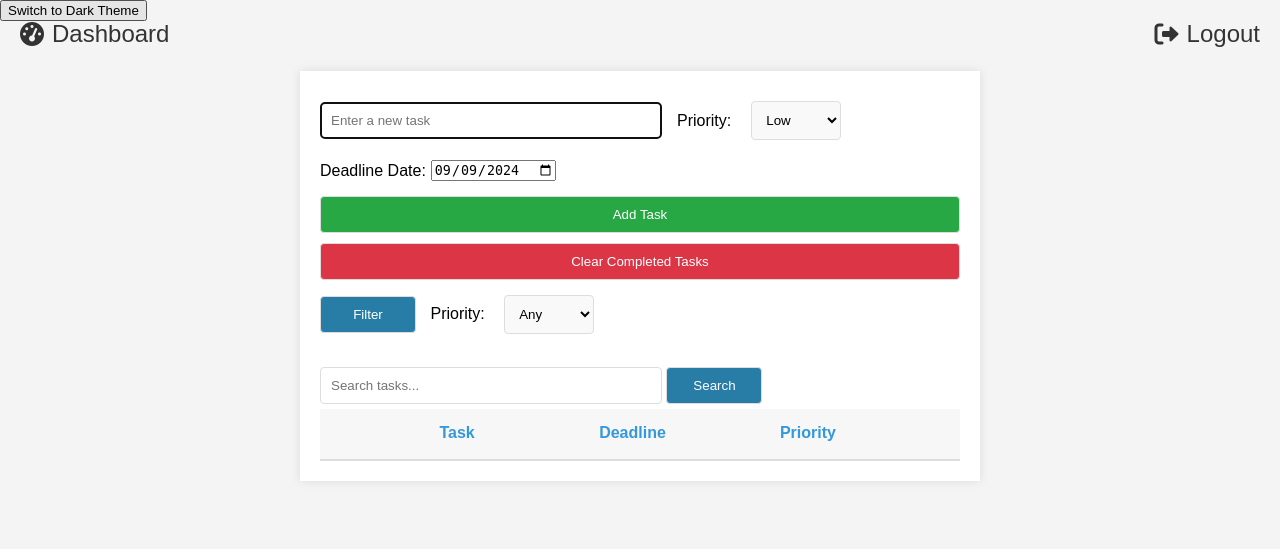
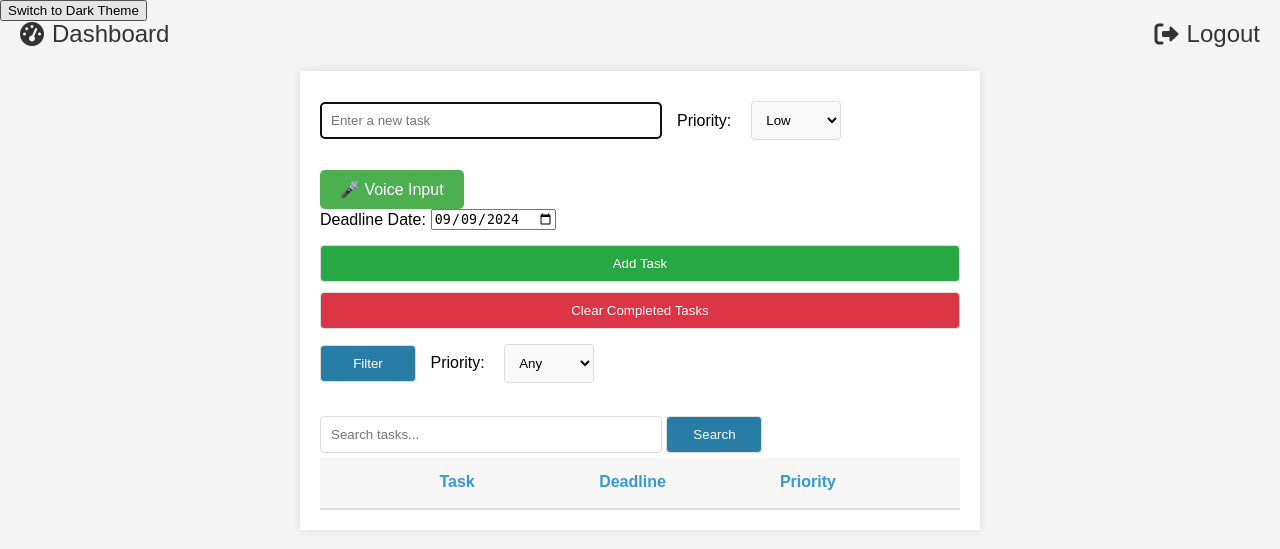
Before and after one commit to RO-HIT17/Flask_TODO_V3, a Flask app: page /index/1 in a window 1280 px wide. Shown: the top 549 px of the page. Run offline with Flask 3, Linux system fonts and the light colour scheme; data that the repository does not hold is empty.

Commit message:
added https and voice to text feature

```diff
--- a/app.py
+++ b/app.py
@@ -218,7 +218,7 @@ def complete_todo(user_id,todo_id):
     return redirect(url_for('index',user_id=user_id))
 
 if __name__ == '__main__':
-    app.run(debug=True)
+    app.run(ssl_context=('localhost.pem', 'localhost-key.pem'))
 
 #@app._got_first_request
 #def create_tables():
--- a/static/styles.css
+++ b/static/styles.css
@@ -375,3 +375,17 @@ strike {
 .icon-link:hover {
     color: #007bff; /* Change color on hover */
 }
+#startVoiceInput {
+    background-color: #4CAF50; /* Green */
+    color: white;
+    border: none;
+    padding: 10px 20px;
+    font-size: 16px;
+    cursor: pointer;
+    border-radius: 5px;
+    margin-top: 10px;
+}
+
+#startVoiceInput:hover {
+    background-color: #45a049;
+}
--- a/templates/index.html
+++ b/templates/index.html
@@ -3,13 +3,16 @@
 {% block content %}
 <form action="{{ url_for('add_todo' , user_id=user_id) }}" method="POST" class="todo-form">
     <div class="form-group-inline">
-        <input type="text" name="title" placeholder="Enter a new task" autofocus>
+        <input type="text" name="title" id="taskInput" placeholder="Enter a new task" autofocus>
         <label for="priority">Priority:</label>
         <select name="priority" class="priority-dropdown">
             <option value="Low">Low</option>
             <option value="Medium">Medium</option>
             <option value="High">High</option>
         </select>
+    </div>
+    <div>
+        <button type="button" id="startVoiceInput">🎤 Voice Input</button>
     </div>
 
     <div class="form-group">
@@ -69,6 +72,46 @@
     {% endfor %}
 </ul>
 
+<script>
+    function initializeSpeechRecognition() {
+        const startVoiceInput = document.getElementById('startVoiceInput');
+        const taskInput = document.getElementById('taskInput');
+
+        startVoiceInput.addEventListener('click', function() {
+            // Check if browser supports webkitSpeechRecognition
+            window.SpeechRecognition = window.SpeechRecognition || window.webkitSpeechRecognition;
+            if (!window.SpeechRecognition) {
+                alert("Your browser does not support Speech Recognition.");
+                return;
+            }
+
+            const recognition = new SpeechRecognition();
+            recognition.lang = 'en-US';
+            recognition.interimResults = false;
+            recognition.maxAlternatives = 1;
+
+            recognition.start();  // Start the speech recognition
+
+            recognition.onresult = function(event) {
+                const transcript = event.results[0][0].transcript;
+                taskInput.value = transcript;  // Set the transcribed text to the task input field
+            };
+
+            recognition.onspeechend = function() {
+                recognition.stop();  // Stop recognition when user stops speaking
+            };
+
+            recognition.onerror = function(event) {
+                console.error('Speech recognition error', event.error);
+            };
+        });
+    }
+
+    // Call the function to initialize speech recognition
+    initializeSpeechRecognition();
+</script>
+
+
 
 
 {% endblock %}
```
Also changed, not shown: 3 other files.
